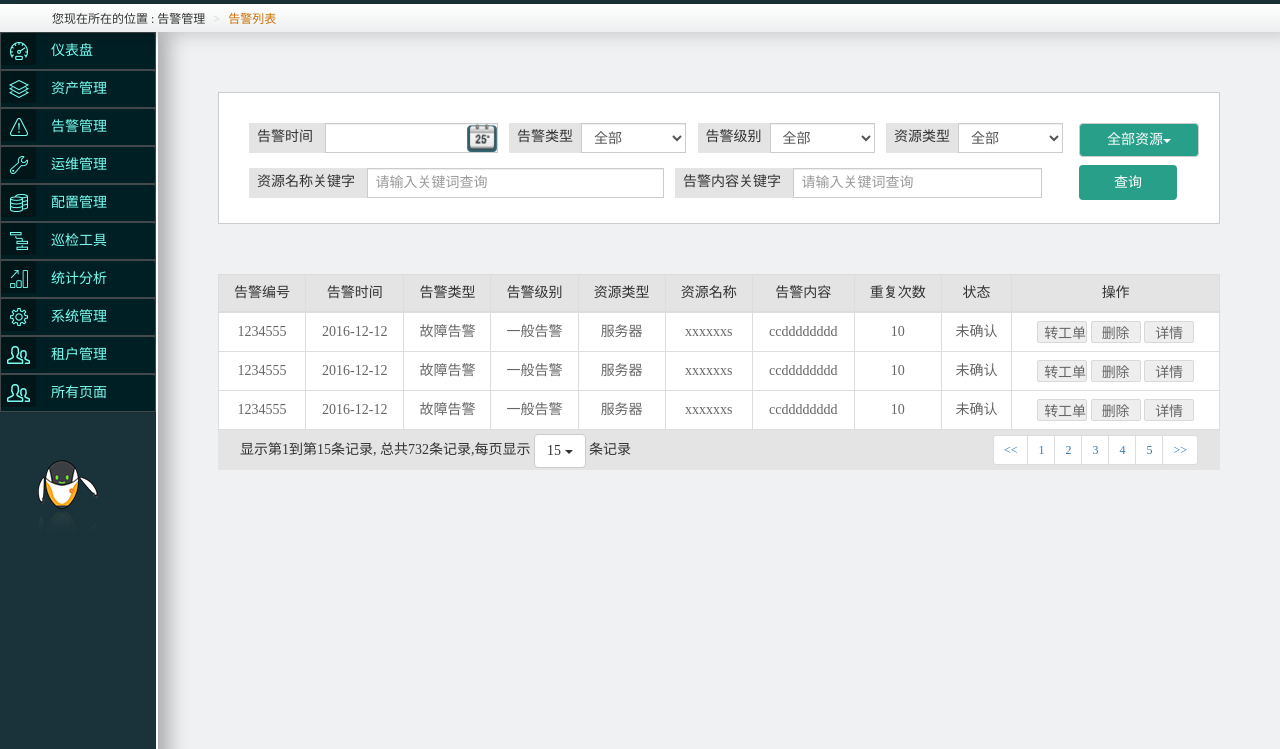
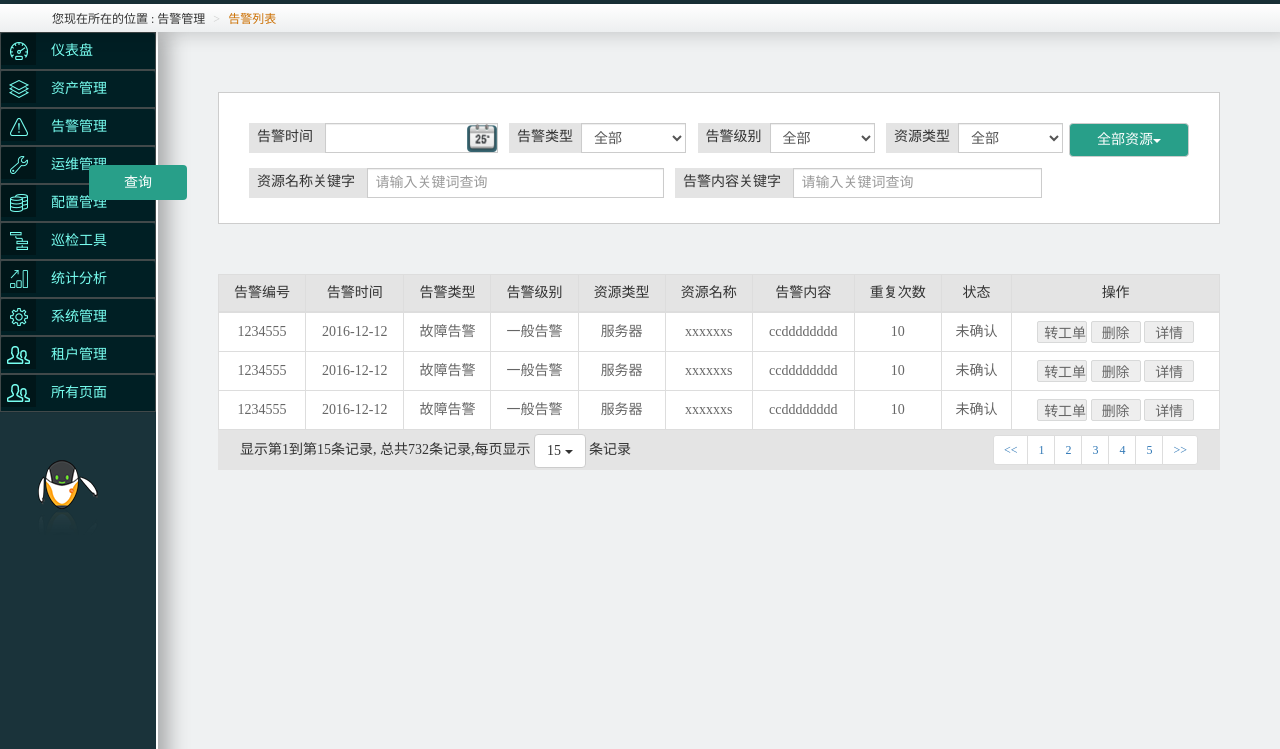
Before and after one commit to yedi1/bootstrap-CMS, a website: page gjlb.html in a window 1280 px wide. Shown: the part 51-800 px from the top of the page. Drawn offline with Linux system fonts and the light colour scheme.

Commit message:
修改查询按钮位置为相对定位

```diff
--- a/gjlb.html
+++ b/gjlb.html
@@ -54,7 +54,7 @@
                         </select></div>
                         <div class="btn-group all_resource">
                             <button type="button" class="btn btn-default dropdown-toggle" data-toggle="dropdown"
-                                    aria-haspopup="true" aria-expanded="false"> 全部资源<span class="caret"></span></button>
+                                    aria-haspopup="true" aria-expanded="false" style="position: absolute;left: -130px;"> 全部资源<span class="caret"></span></button>
                             <ul class="dropdown-menu">
                                 <li><a href="#">部门一</a></li>
                                 <li><a href="#">部门二</a></li>
@@ -74,7 +74,7 @@
                                                                                                      placeholder="请输入关键词查询"
                                                                                                      id="company_key">
                         </div>
-                        <button type="submit" class="btn btn-default search b15" style="position: absolute; left: 86%;">查询</button>
+                        <button type="submit" class="btn btn-default search b15" style="position: absolute;left: -130px;">查询</button>
                     </form>
                 </div>
             </div>
```
Also changed, not shown: cjzbpz.html (+1 -1 lines), qsfxcx.html (+1 -1 lines).
